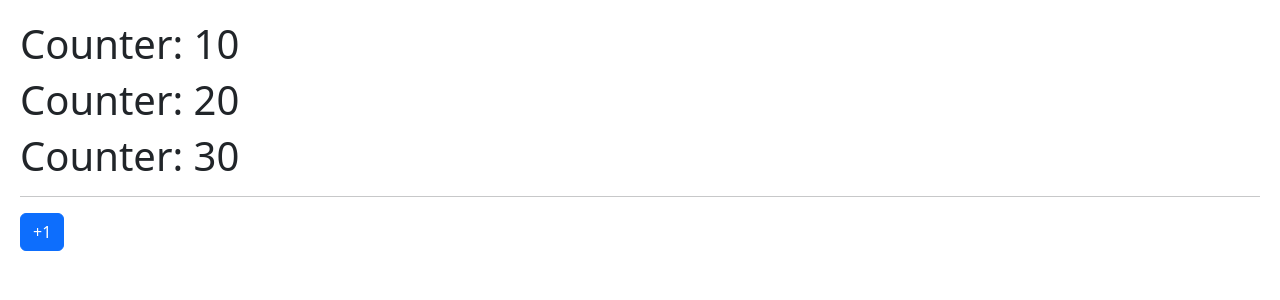
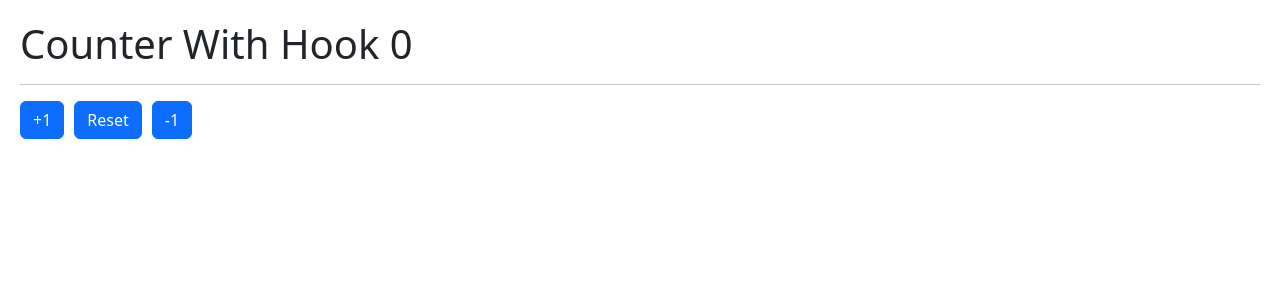
Before and after one commit to daviddiazh/Hooks-App-reactjs, a React (Vite) app: page / in a window 1280 px wide. Shown: the top 300 px of the page. Built offline with nearby package versions, Linux system fonts and the light colour scheme.

Commit message:
Making hook -> useCounter.js

```diff
--- /dev/null
+++ b/src/01-useState/CounterWithCustomHook.jsx
@@ -0,0 +1,26 @@
+import { useCounter } from '../hooks/useCounter'
+
+export const CounterWithCustomHook = () => {
+
+    const { counter, increment, decrement, reset } = useCounter();
+
+    return (
+        <>
+            <h1>Counter With Hook { counter }</h1>
+            <hr />
+
+            <button
+                onClick={ () => increment(1) }
+                className='btn btn-primary'
+            >+1</button>
+            <button
+                onClick={ reset }
+                className='btn btn-primary'
+            >Reset</button>
+            <button
+                onClick={ () => decrement(1) }
+                className='btn btn-primary'
+            >-1</button>
+        </>
+    )
+}
--- /dev/null
+++ b/src/hooks/useCounter.js
@@ -0,0 +1,28 @@
+import { useState } from "react"
+
+
+export const useCounter = ( initialState = 0 ) => {
+
+    const [counter, setCounter] = useState( initialState );
+
+    const increment = ( value = 1 ) => {
+        setCounter(counter + value);
+    }
+
+    const decrement = ( value = 1 ) => {
+        if( counter === 0 ) return;
+
+        setCounter(counter - value);
+    }
+
+    const reset = () => {
+        setCounter(initialState);
+    }
+
+    return {
+        counter,
+        increment,
+        decrement,
+        reset,
+    }
+}
--- a/src/main.jsx
+++ b/src/main.jsx
@@ -1,10 +1,11 @@
 import React from 'react'
 import ReactDOM from 'react-dom/client'
+import { CounterWithCustomHook } from './01-useState/CounterWithCustomHook'
 import { HooksApp } from './HooksApp'
 import './index.css'
 
 ReactDOM.createRoot(document.getElementById('root')).render(
   <React.StrictMode>
-    <HooksApp />
+    <CounterWithCustomHook />
   </React.StrictMode>
 )
```
